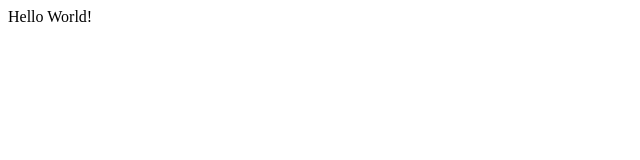
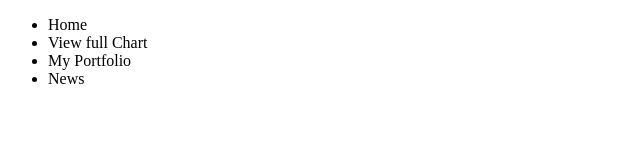
Before and after one commit to WFT-Interns/ai-chart-dashboard, a plain HTML site: page index.html in a window 1280 px wide. Shown: the whole page, without its empty margins (0-640 px from the left). Drawn offline with Linux system fonts and the light colour scheme.

Commit message:
feat created main body

```diff
--- a/index.html
+++ b/index.html
@@ -7,7 +7,17 @@
     <title>AI Chart Dashbaord</title>
 </head>
 <body>
-    Hello World!
+    <div class="main-body">
+        <div class="sidebar">
+            <ul>
+                <li>Home</li>
+                <li>View full Chart</li>
+                <li>My Portfolio</li>
+                <li>News</li>
+            </ul>
+        </div>
+
+    </div>
 
 </body>
 </html>
```
